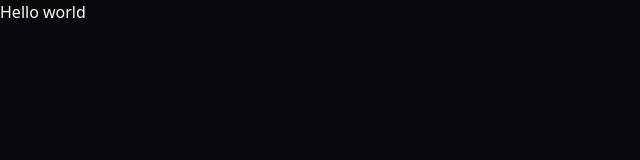
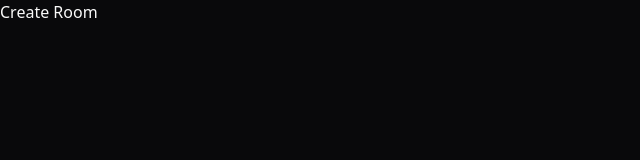
Before and after one commit to Possanii/react-go-socket, a React (Vite) app in the folder web/: page / in a window 1280 px wide. Shown: the top 160 px of the page, without its empty margins (0-640 px from the left). Built offline with nearby package versions, Linux system fonts and the light colour scheme.

Commit message:
feat: add react router dom

```diff
--- a/web/package.json
+++ b/web/package.json
@@ -11,7 +11,8 @@
   },
   "dependencies": {
     "react": "^18.3.1",
-    "react-dom": "^18.3.1"
+    "react-dom": "^18.3.1",
+    "react-router-dom": "^6.26.1"
   },
   "devDependencies": {
     "@eslint/js": "^9.9.0",
--- a/web/src/app.tsx
+++ b/web/src/app.tsx
@@ -1,3 +1,18 @@
+import { createBrowserRouter, RouterProvider } from "react-router-dom"
+import { CreateRoom } from "./pages/create-room"
+import { Room } from "./pages/room"
+
+const router = createBrowserRouter([
+  {
+    path: "/",
+    element: <CreateRoom />
+  },
+  {
+    path: "/room/:roomId",
+    element: <Room />
+  }
+])
+
 export function App() {
-  return <h1>Hello world</h1>
+  return <RouterProvider router={router}/>
 }
--- /dev/null
+++ b/web/src/pages/create-room.tsx
@@ -0,0 +1,3 @@
+export function CreateRoom() {
+  return <h1>Create Room</h1>
+}
--- /dev/null
+++ b/web/src/pages/room.tsx
@@ -0,0 +1,3 @@
+export function Room() {
+  return <h1>Room</h1>
+}
```
Also changed, not shown: 1 other file (tests, documents, lock files or other folders).
